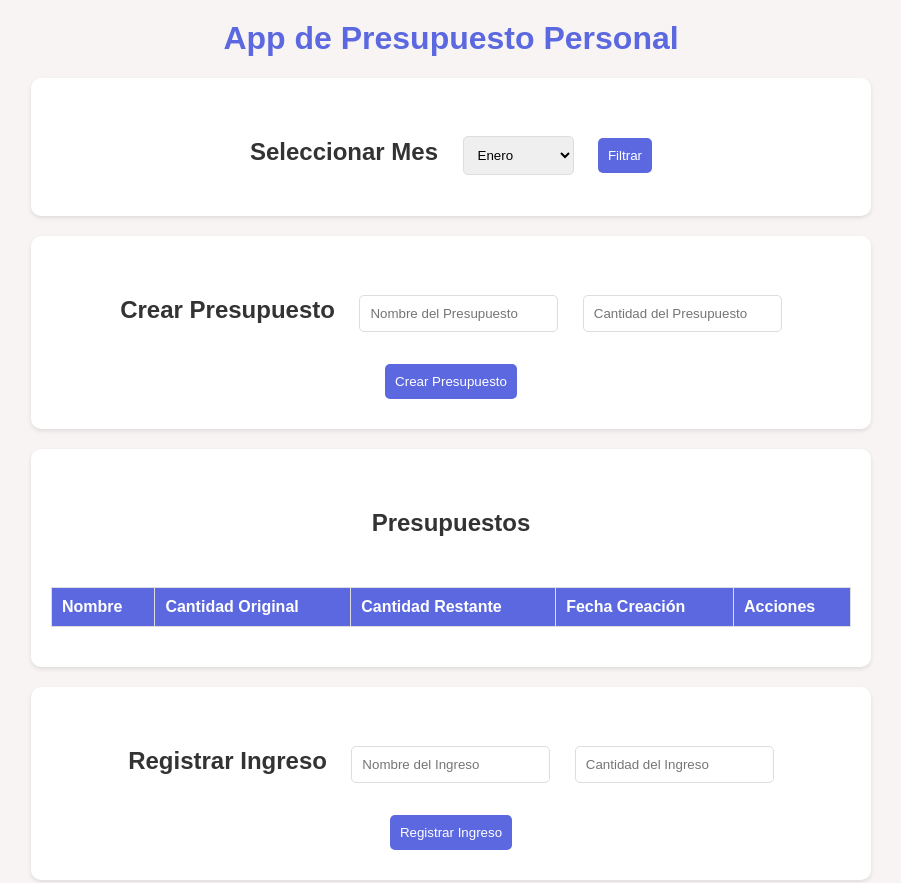
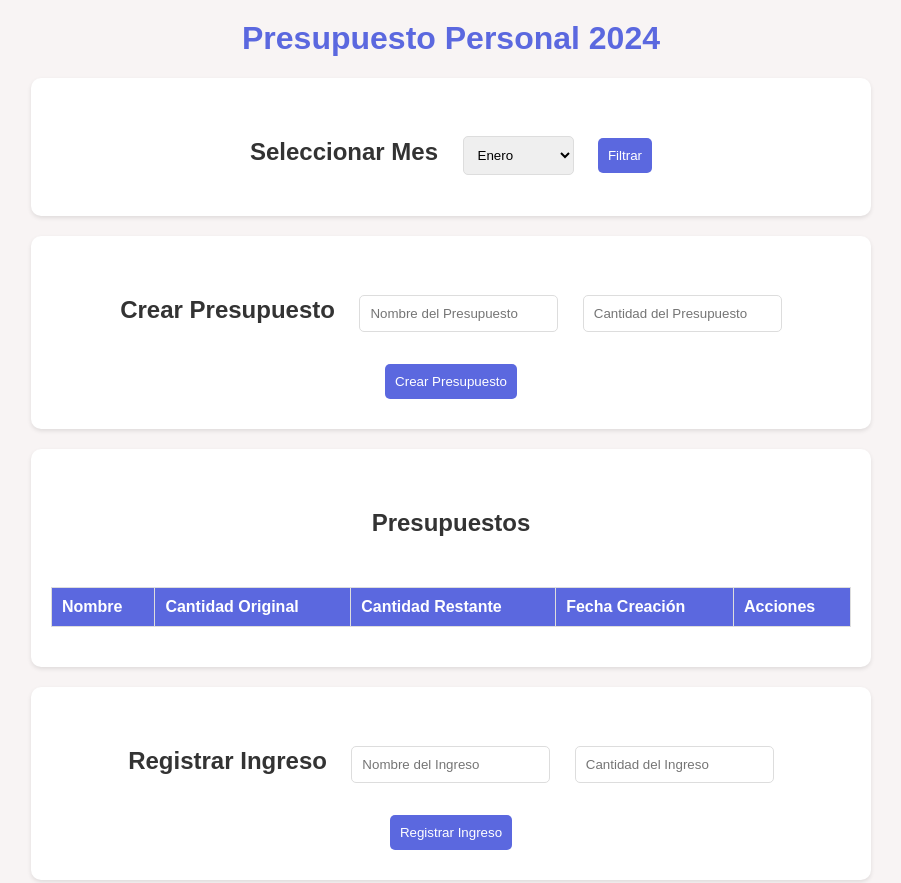
Before and after one commit to Sergiengo/PRESUPUESTO-FINAL, a plain HTML site: page index.html in a window 1280 px wide. Shown: the top 883 px of the page, without its empty margins (189-1090 px from the left). Drawn offline with Linux system fonts and the light colour scheme.

Commit message:
Update index.html

```diff
--- a/index.html
+++ b/index.html
@@ -2,7 +2,7 @@
 <html lang="en" >
 <head>
   <meta charset="UTF-8">
-  <title>CodePen - PRESUPUESTOS OK</title>
+  <title>Presupuesto Personal 2024</title>
   <link rel="stylesheet" href="./style.css">
 
 </head>
@@ -15,7 +15,7 @@
     <link rel="stylesheet" type="text/css" href="style.css">
 </head>
 <body>
-    <h1>App de Presupuesto Personal</h1>
+    <h1>Presupuesto Personal 2024</h1>
 
   <div>
     <h2>Seleccionar Mes</h2>
```
